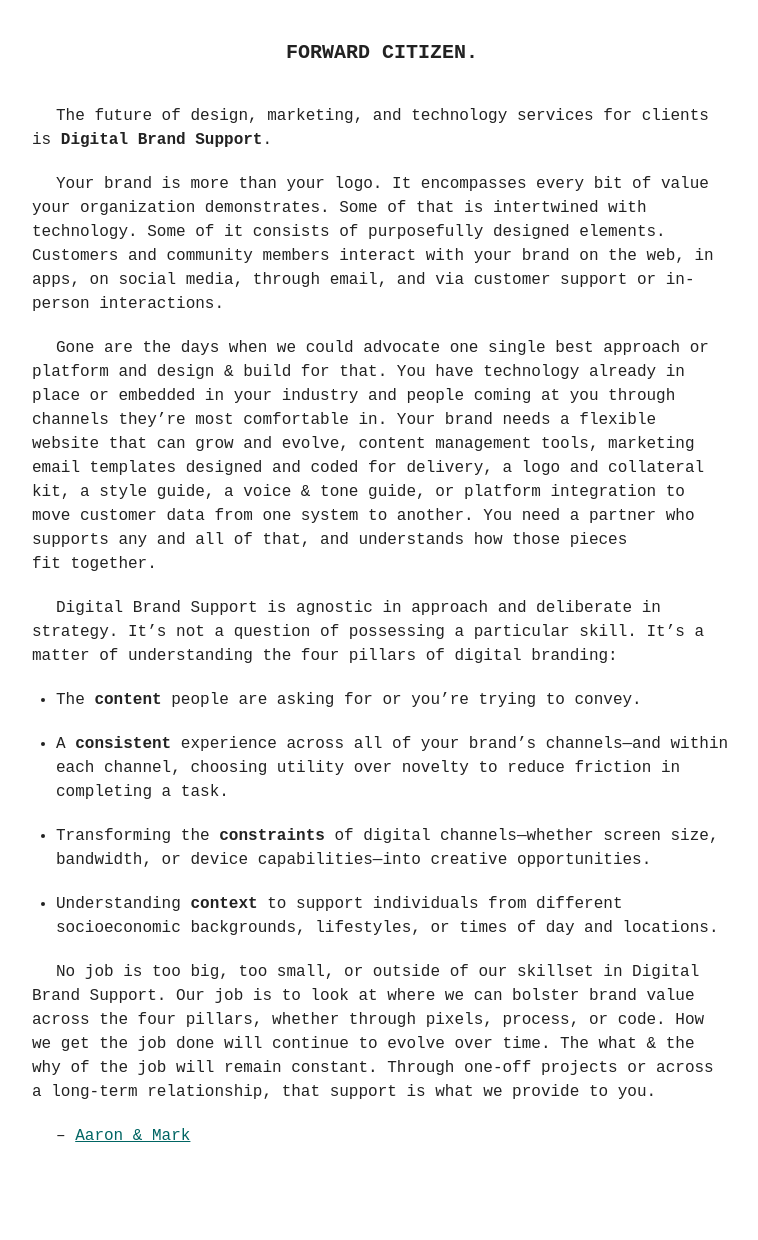
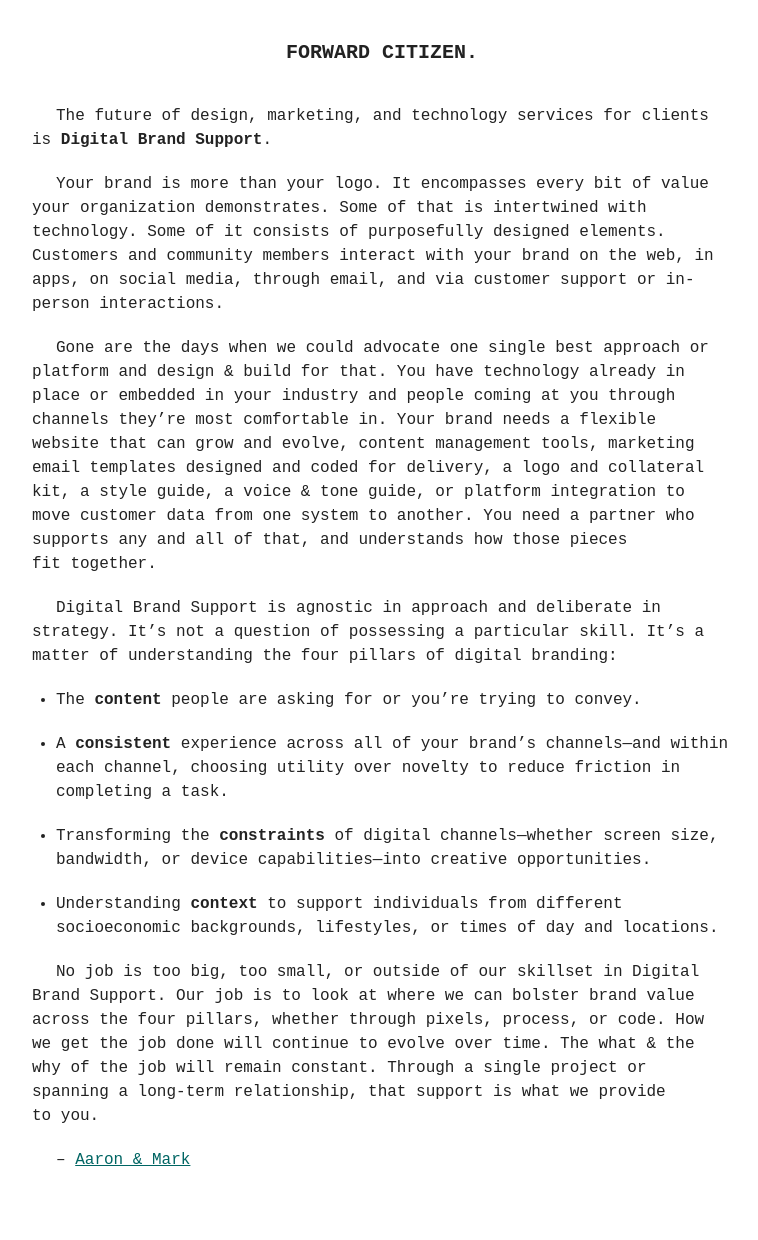
Before and after one commit to clearbold/forwardcitizen, a Jekyll site: the page built from index.md, in a window 1280 px wide. Shown: the whole page, without its empty margins (258-1016 px from the left). Built offline with Jekyll 4.4.1, drawn with Linux system fonts in a browser that asks for light colours; before the commit the page ends 1216 px from its top, so only the background shows below that.

Commit message:
little tweak

```diff
--- a/index.md
+++ b/index.md
@@ -15,6 +15,6 @@
 * Transforming the **constraints** of digital channels&mdash;whether screen size, bandwidth, or device capabilities&mdash;into creative&nbsp;opportunities.
 * Understanding **context** to support individuals from different socioeconomic backgrounds, lifestyles, or times of day and&nbsp;locations.
 
-No job is too big, too small, or outside of our skillset in Digital Brand Support. Our job is to look at where we can bolster brand value across the four pillars, whether through pixels, process, or code. How we get the job done will continue to evolve over time. The what & the why of the job will remain constant. Through one-off projects or across a long-term relationship, that support is what we provide to&nbsp;you.
+No job is too big, too small, or outside of our skillset in Digital Brand Support. Our job is to look at where we can bolster brand value across the four pillars, whether through pixels, process, or code. How we get the job done will continue to evolve over time. The what & the why of the job will remain constant. Through a single project or spanning a long-term relationship, that support is what we provide to&nbsp;you.
 
 &ndash; <a href="http://essentialco.com">Aaron &amp; Mark</a>
```
